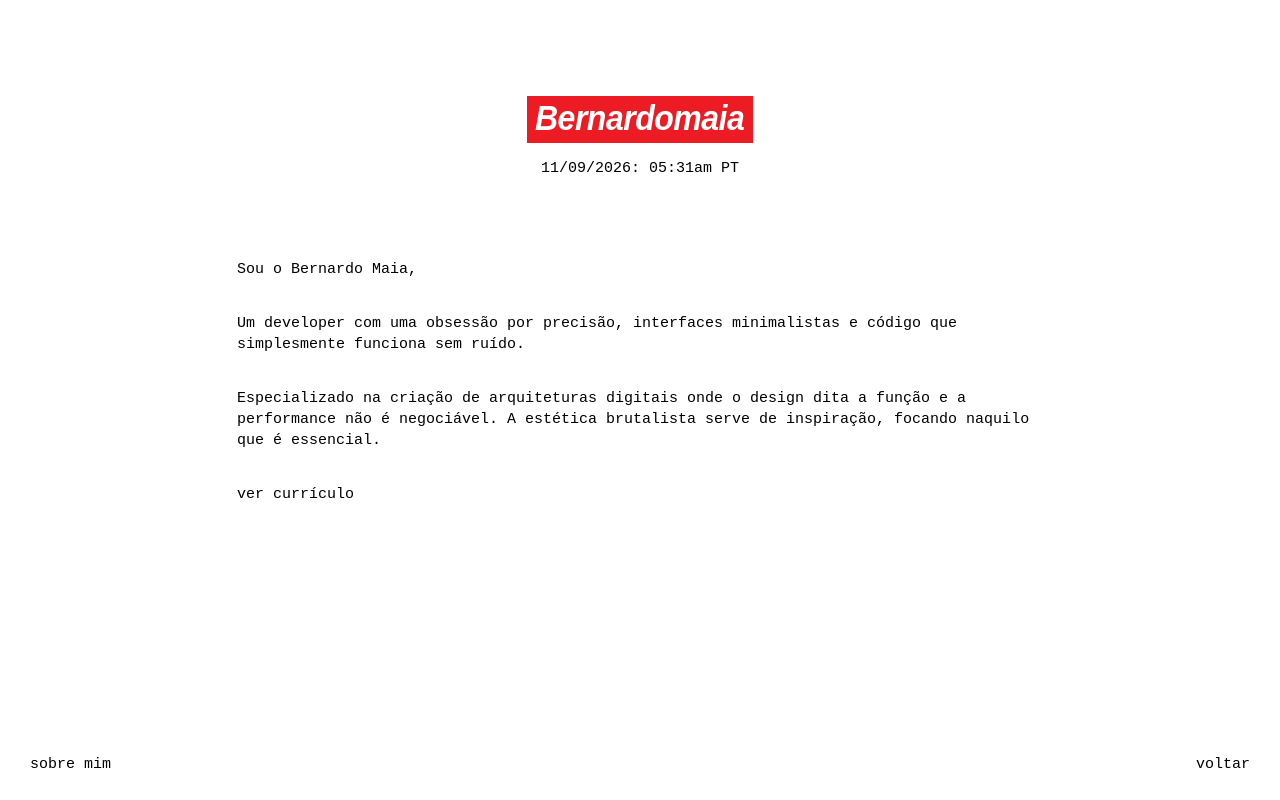
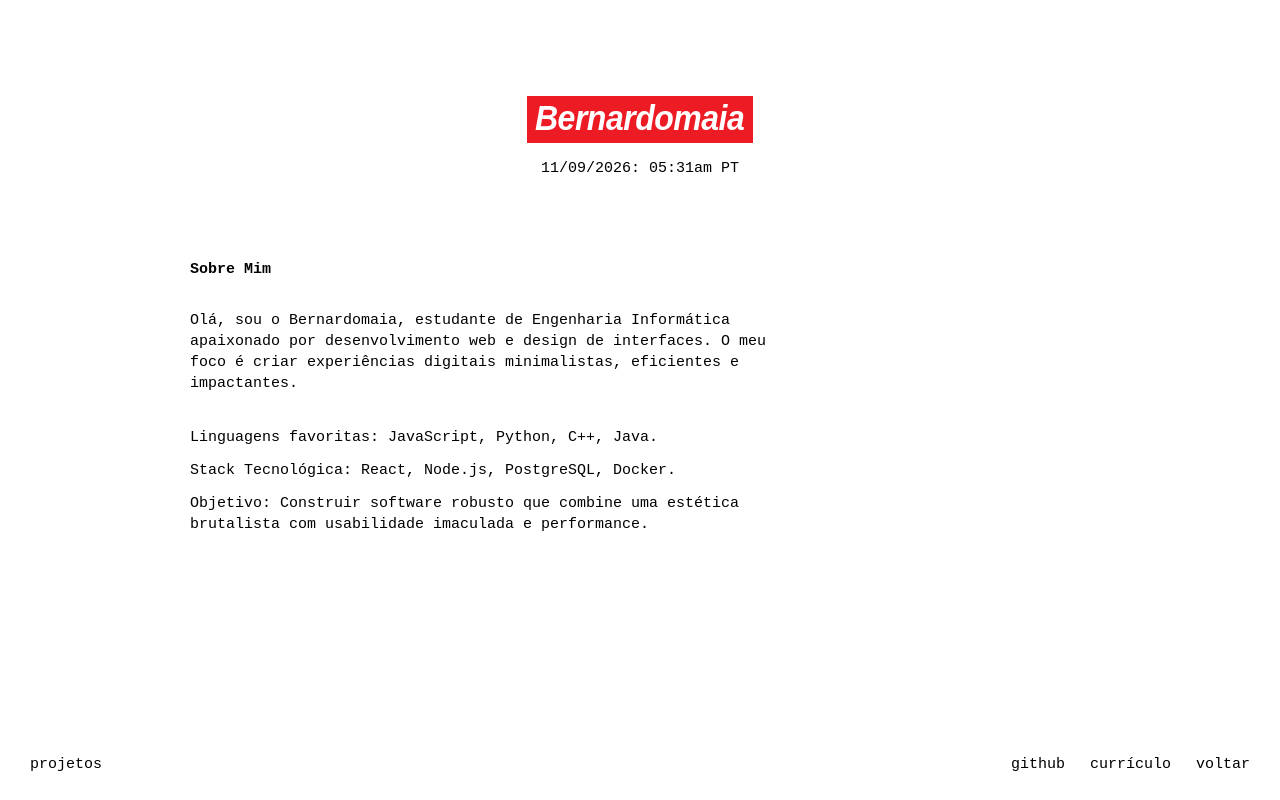
Before and after one commit to gajonormal/MyPortfolio, a Next.js app: page /sobre in a window 1280 px wide. Built offline with nearby package versions, Linux system fonts and the light colour scheme.

Commit message:
Hotfix: Restore original menu links and correct icons

```diff
--- a/app/page.tsx
+++ b/app/page.tsx
@@ -4,31 +4,26 @@
   return (
     <section id="home" className="page-section active">
       <div className="home-layout">
-        <nav className="vertical-menu">
+        <div className="home-menu-block">
+          <nav className="vertical-nav">
+            <Link href="/sobre" className="nav-link">sobre mim</Link>
             <Link href="/projetos" className="nav-link">projetos</Link>
-          <Link href="/sobre" className="nav-link">sobre mim</Link>
+            <a href="#" className="nav-link">repositórios</a>
+            <a href="#" className="nav-link">currículo</a>
             <Link href="/contactos" className="nav-link">contactos</Link>
           </nav>
 
-        <div className="social-links mt-10">
-          <a href="#" className="social-icon">
-            <svg viewBox="0 0 24 24" fill="none" stroke="currentColor" strokeWidth="2">
-              <path d="M9 19c-5 1.5-5-2.5-7-3m14 6v-3.87a3.37 3.37 0 0 0-.94-2.61c3.14-.35 6.44-1.54 6.44-7A5.44 5.44 0 0 0 20 4.77 5.07 5.07 0 0 0 19.91 1S18.73.65 16 2.48a13.38 13.38 0 0 0-7 0C6.27.65 5.09 1 5.09 1A5.07 5.07 0 0 0 5 4.77a5.44 5.44 0 0 0-1.5 3.78c0 5.42 3.3 6.61 6.44 7A3.37 3.37 0 0 0 9 18.13V22"></path>
-            </svg>
+          <div className="home-socials">
+            <a href="https://github.com" target="_blank" aria-label="GitHub">
+              <svg viewBox="0 0 24 24"><path d="M12 0c-6.626 0-12 5.373-12 12 0 5.302 3.438 9.8 8.207 11.387.599.111.793-.261.793-.577v-2.234c-3.338.726-4.033-1.416-4.033-1.416-.546-1.387-1.333-1.756-1.333-1.756-1.089-.745.083-.729.083-.729 1.205.084 1.839 1.237 1.839 1.237 1.07 1.834 2.807 1.304 3.492.997.107-.775.418-1.305.762-1.604-2.665-.305-5.467-1.334-5.467-5.931 0-1.311.469-2.381 1.236-3.221-.124-.303-.535-1.524.117-3.176 0 0 1.008-.322 3.301 1.23.957-.266 1.983-.399 3.003-.404 1.02.005 2.047.138 3.006.404 2.291-1.552 3.297-1.23 3.297-1.23.653 1.653.242 2.874.118 3.176.77.84 1.235 1.911 1.235 3.221 0 4.609-2.807 5.624-5.479 5.921.43.372.823 1.102.823 2.222v3.293c0 .319.192.694.801.576 4.765-1.589 8.199-6.086 8.199-11.386 0-6.627-5.373-12-12-12z"/></svg>
             </a>
-          <a href="#" className="social-icon">
-            <svg viewBox="0 0 24 24" fill="none" stroke="currentColor" strokeWidth="2">
-              <path d="M16 8a6 6 0 0 1 6 6v7h-4v-7a2 2 0 0 0-2-2 2 2 0 0 0-2 2v7h-4v-7a6 6 0 0 1 6-6z"></path>
-              <rect x="2" y="9" width="4" height="12"></rect>
-              <circle cx="4" cy="4" r="2"></circle>
-            </svg>
+            <a href="https://linkedin.com" target="_blank" aria-label="LinkedIn">
+              <svg viewBox="0 0 24 24"><path d="M19 0h-14c-2.761 0-5 2.239-5 5v14c0 2.761 2.239 5 5 5h14c2.762 0 5-2.239 5-5v-14c0-2.761-2.238-5-5-5zm-11 19h-3v-11h3v11zm-1.5-12.268c-.966 0-1.75-.79-1.75-1.764s.784-1.764 1.75-1.764 1.75.79 1.75 1.764-.783 1.764-1.75 1.764zm13.5 12.268h-3v-5.604c0-3.368-4-3.113-4 0v5.604h-3v-11h3v1.765c1.396-2.586 7-2.777 7 2.476v6.759z"/></svg>
             </a>
-          <a href="mailto:email@exemplo.com" className="social-icon">
-            <svg viewBox="0 0 24 24" fill="none" stroke="currentColor" strokeWidth="2">
-              <path d="M4 4h16c1.1 0 2 .9 2 2v12c0 1.1-.9 2-2 2H4c-1.1 0-2-.9-2-2V6c0-1.1.9-2 2-2z"></path>
-              <polyline points="22,6 12,13 2,6"></polyline>
-            </svg>
+            <a href="mailto:email@example.com" aria-label="Email">
+              <svg viewBox="0 0 24 24"><path d="M0 3v18h24v-18h-24zm21.518 2l-9.518 7.713-9.518-7.713h19.036zm-19.518 14v-11.817l10 8.104 10-8.104v11.817h-20z"/></svg>
             </a>
+          </div>
         </div>
       </div>
     </section>
--- a/app/sobre/page.tsx
+++ b/app/sobre/page.tsx
@@ -1,20 +1,28 @@
-import Footer from "@/components/Footer";
+import Link from "next/link";
 
 export default function About() {
   return (
     <section id="about" className="page-section active">
-      <div className="content-container text-block">
-        <p>Sou o Bernardo Maia,</p>
-        <br />
-        <p>Um developer com uma obsessão por precisão, interfaces minimalistas e código que simplesmente funciona sem ruído.</p>
-        <br />
-        <p>Especializado na criação de arquiteturas digitais onde o design dita a função e a performance não é negociável. A estética brutalista serve de inspiração, focando naquilo que é essencial.</p>
-        <br />
-        <p>
-          <a href="#" className="nav-link inline-link">ver currículo</a>
-        </p>
+      <div className="content-container">
+        <h1 className="bold-title" style={{ fontWeight: "bold", marginBottom: "30px" }}>Sobre Mim</h1>
+        <div className="text-block">
+          <p>Olá, sou o Bernardomaia, estudante de Engenharia Informática apaixonado por desenvolvimento web e design de interfaces. O meu foco é criar experiências digitais minimalistas, eficientes e impactantes.</p>
+          <br />
+          <p>Linguagens favoritas: JavaScript, Python, C++, Java.</p>
+          <p>Stack Tecnológica: React, Node.js, PostgreSQL, Docker.</p>
+          <p>Objetivo: Construir software robusto que combine uma estética brutalista com usabilidade imaculada e performance.</p>
+        </div>
       </div>
-      <Footer leftText="sobre mim" backTarget="/" />
+      <footer className="spaced-footer">
+        <div className="left-links">
+          <Link href="/projetos" className="nav-link">projetos</Link>
+        </div>
+        <div className="right-links">
+          <a href="#">github</a>
+          <a href="#">currículo</a>
+          <Link href="/" className="nav-link">voltar</Link>
+        </div>
+      </footer>
     </section>
   );
 }
```
Lines whose indentation alone changed are shown as unchanged.
